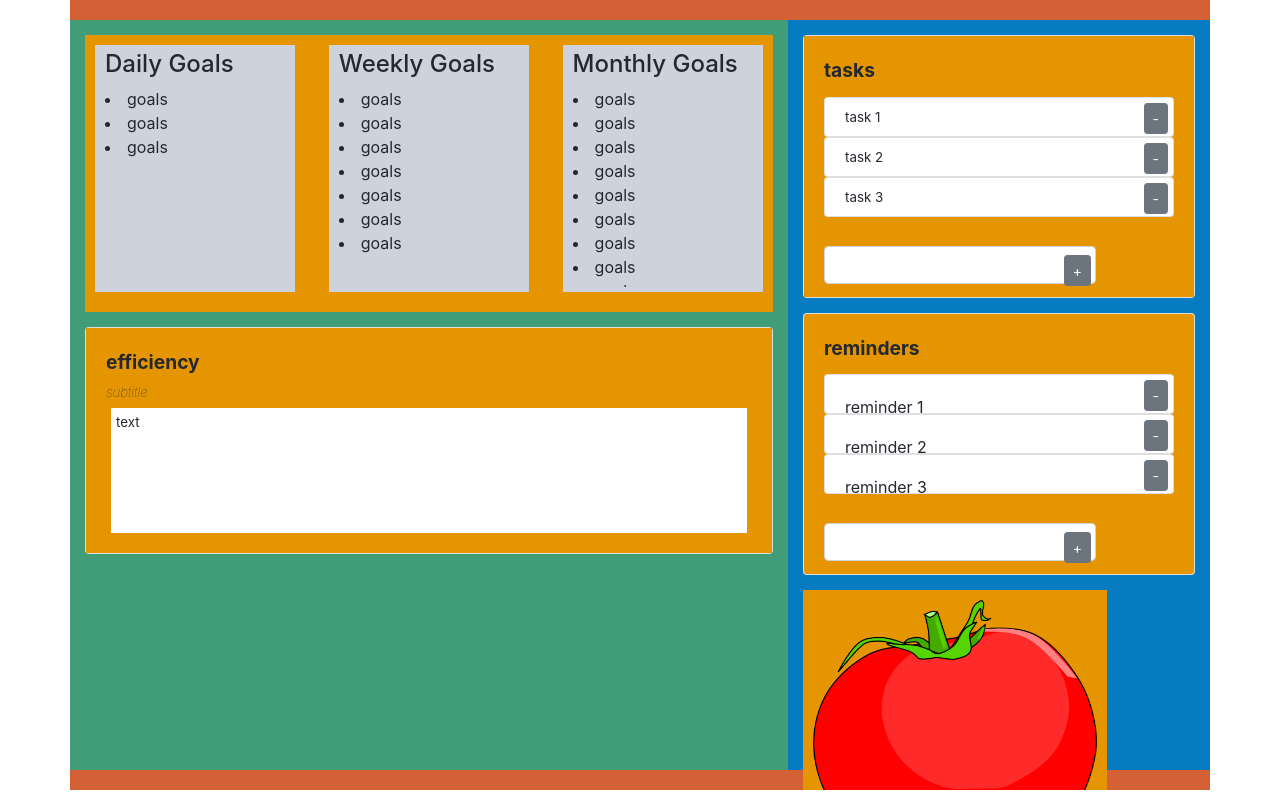
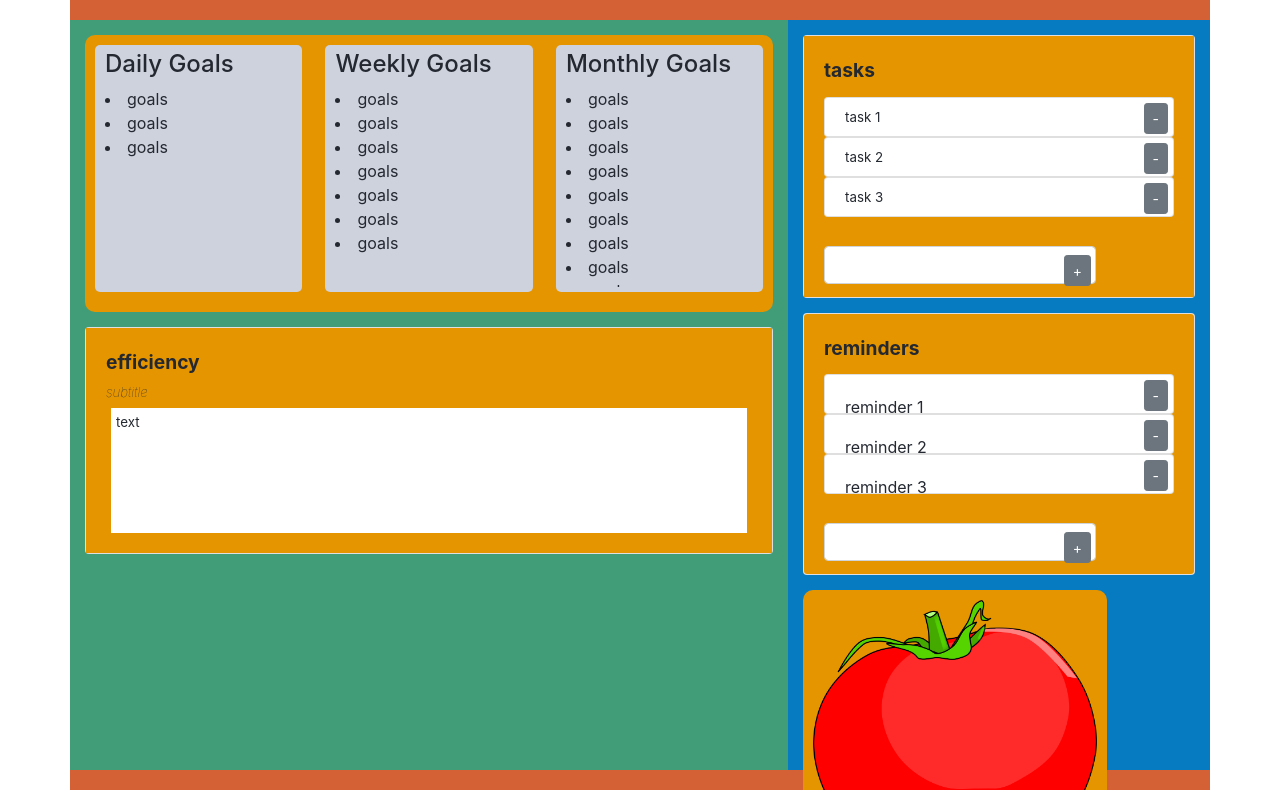
Before and after one commit to rjflanagan95/task-extension, a React (Create React App) app: page / in a window 1280 px wide. Built offline with nearby package versions, Linux system fonts and the light colour scheme.

Commit message:
cleaning up for push

```diff
--- a/src/components/Main/main.css
+++ b/src/components/Main/main.css
@@ -31,6 +31,7 @@
 /* general panel styling that applies to all components */
 .panel {
     margin: 15px 0px 15px 0px;
+    border-radius: 10px;
 }
 
 .panelBody {
--- a/src/components/goals/goals.css
+++ b/src/components/goals/goals.css
@@ -1,4 +1,4 @@
-.goalsBody {
+.goalsPanel {
     background-color: #e59500;
     display: flex;
     justify-content: space-between;
@@ -6,10 +6,11 @@
 }
 
 .goalsCard {
-    width: 30%;
+    width: 31%;
     background-color: #CED2DD;
     margin-bottom: 10px;
     padding: 5px 10px 5px 10px;
+    border-radius: 5px;
 }
 
 .goalsList {
--- a/src/components/goals/goals.js
+++ b/src/components/goals/goals.js
@@ -18,8 +18,6 @@ class Goals extends Component {
 
     return (
       <div className="panel goalsPanel">
-        <div className="panelBody goalsBody">
-          {/* <h4 className="panelTitle goalsTitle">goals</h4> */}
           <div className="goalsCard">
             <h4 className="goalsTitle">Daily Goals</h4>
             <div className="goalsList">
@@ -57,7 +55,6 @@ class Goals extends Component {
               <li>goals</li>
             </div>
             </div>
-        </div>
       </div>
     );
   }
```
